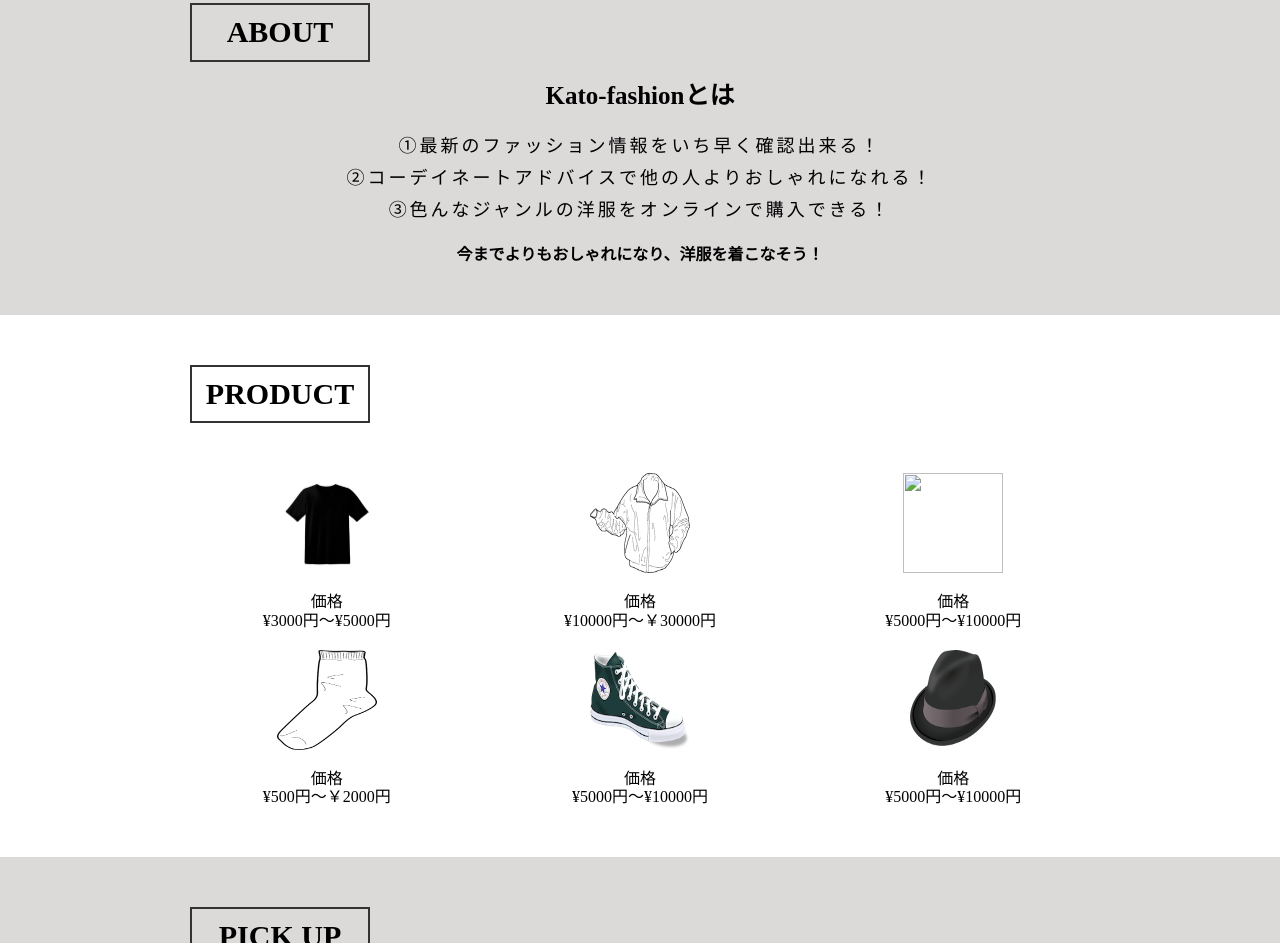
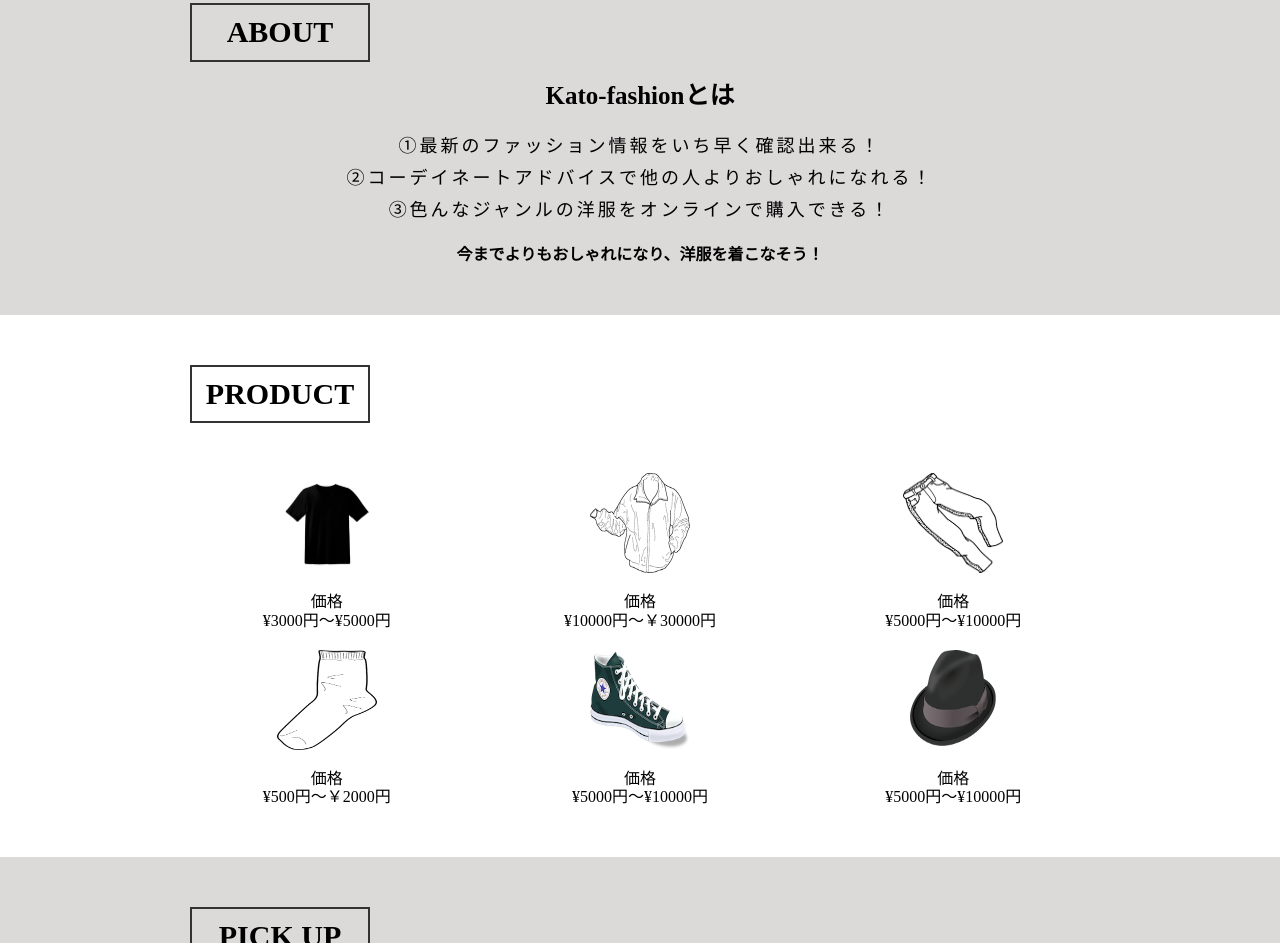
Before and after one commit to Kato-Dai26/kato-11-pro.github.io, a plain HTML site: page index.html in a window 1280 px wide. Shown: the part 677-1620 px from the top of the page. Drawn offline with nearby package versions, Linux system fonts and the light colour scheme; some packages are replaced by stand-ins of ours; files whose address does not match are found by name.

Commit message:
Update index.html

```diff
--- a/index.html
+++ b/index.html
@@ -98,7 +98,7 @@
         </li>
         <li>
           <div class="product-pic">
-            <img src="img/clothes-g23c034f2d_640.png" alt="">
+            <img src="https://raw.githubusercontent.com/Kato-Dai26/kato-11-pro.github.io/a93826911427c032c07ec5b862fa730d3c12e4f2/clothes-g23c034f2d_640.png" alt="">
           </div>
           <p>
             価格<br>
```
